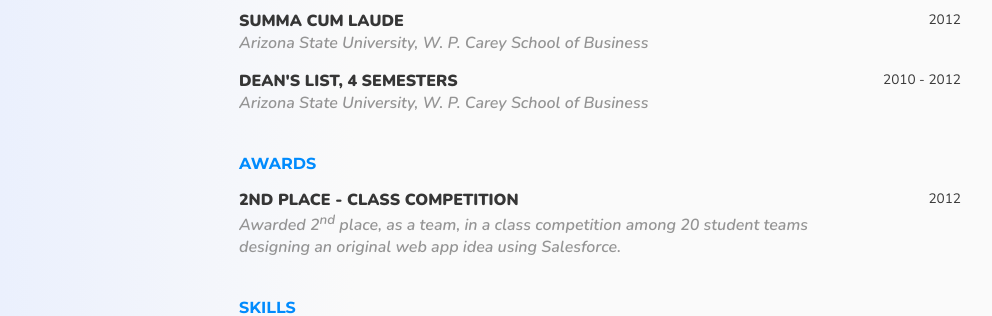
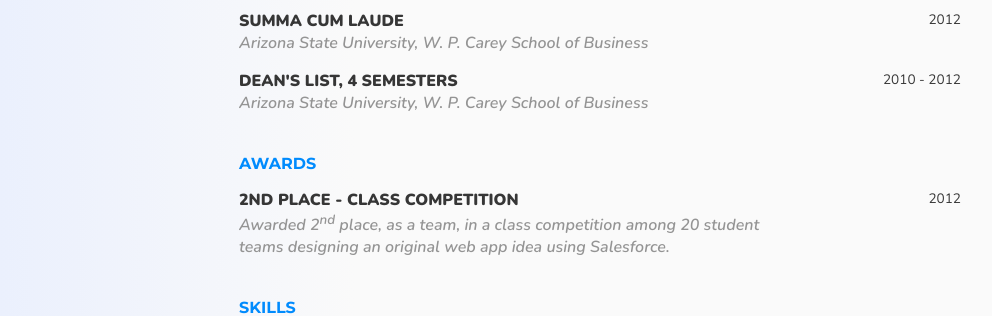
Before and after one commit to steppjason/jasonstepp-vue, a Vue app: page /resume in a window 1280 px wide. Shown: the part 1142-1458 px from the top of the page, without its empty margins (247-1239 px from the left). Built offline with nearby package versions, Linux system fonts and the light colour scheme.

Commit message:
Fixed experience widths

```diff
--- a/src/assets/styles/_root.scss
+++ b/src/assets/styles/_root.scss
@@ -357,12 +357,12 @@ footer > ul > li,
 	font-weight: 900;
 	text-transform: uppercase;
 	order:1;
-	flex-basis: 80%;
+	flex-basis: 75%;
 }
 
 .resume ul li>div:nth-child(2){
 	order: 2;
-	flex-basis: 20%;
+	flex-basis: 25%;
 	text-align: right;
 	font-size:0.85rem;
 }
@@ -370,14 +370,14 @@ footer > ul > li,
 .resume ul li>div:nth-child(3){
 	font-style: italic;
 	order: 3;
-	flex-basis: 80%;
+	flex-basis: 75%;
 	color:var(--tertiary-color);
 	font-weight:600;
 }
 
 .resume ul li>div:nth-child(4){
 	order: 4;
-	flex-basis: 20%;
+	flex-basis: 25%;
 	text-align: right;
 	color:var(--tertiary-color);
 	font-style: italic;
```
